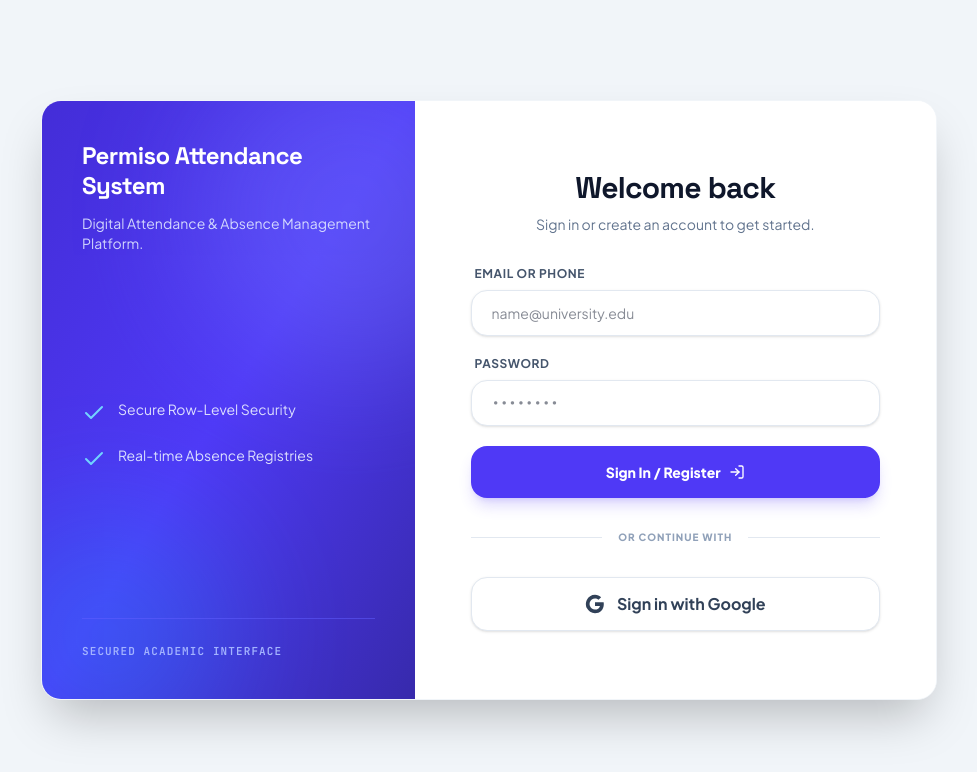
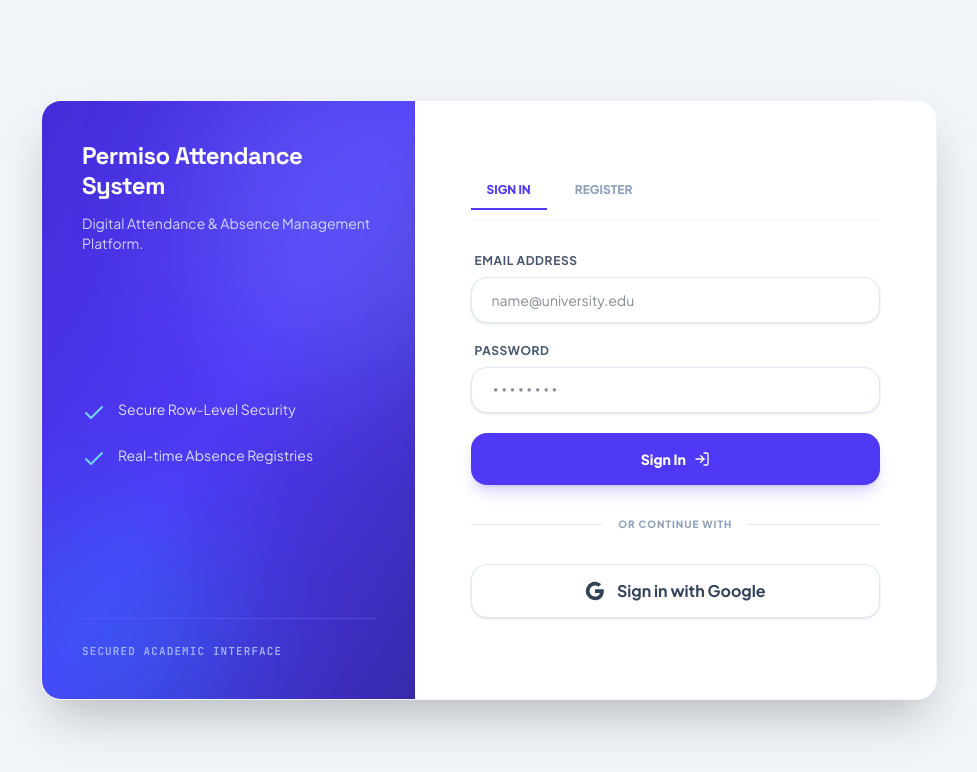
Before and after one commit to PechChanNorin/Permission_System, a React (Vite) app: page / in a window 1280 px wide. Shown: the top 772 px of the page, without its empty margins (151-1128 px from the left). Built offline with nearby package versions, Linux system fonts and the light colour scheme; no server answers.

Commit message:
feat(auth): implement email/password auth and session validation
Added email/password registration and sign-in functionality to AuthSimulate. Improved AuthContext session initialization to verify user existence against the Supabase database, ensuring stale or invalid sessions are properly cleared.

```diff
--- a/src/components/AuthSimulate.tsx
+++ b/src/components/AuthSimulate.tsx
@@ -4,9 +4,10 @@
  */
 
 import React, { useState } from 'react';
-import { LogIn, Check } from 'lucide-react';
+import { LogIn, Check, UserPlus, AlertCircle, Loader2 } from 'lucide-react';
 import { useAuth } from '../context/AuthContext';
 import { AuthStyles } from './AuthStyles';
+import { supabase } from '../supabaseClient';
 
 interface AuthSimulateProps {
   onLoginSuccess: () => void;
@@ -14,17 +15,92 @@ interface AuthSimulateProps {
 
 export default function AuthSimulate({ onLoginSuccess }: AuthSimulateProps) {
   const { signInWithGoogle } = useAuth();
+
+  // State for tabs
+  const [activeTab, setActiveTab] = useState<'signin' | 'signup'>('signin');
+
+  // Form inputs
   const [email, setEmail] = useState('');
   const [password, setPassword] = useState('');
+  const [fullName, setFullName] = useState('');
+  const [phone, setPhone] = useState('');
+  const [role, setRole] = useState<'student' | 'teacher'>('student');
 
-  const handleLogin = async (e: React.FormEvent) => {
+  // Feedback states
+  const [loading, setLoading] = useState(false);
+  const [errorMsg, setErrorMsg] = useState('');
+  const [successMsg, setSuccessMsg] = useState('');
+
+  const handleAuth = async (e: React.FormEvent) => {
     e.preventDefault();
-    console.log('Login:', email, password);
+    setErrorMsg('');
+    setSuccessMsg('');
+
+    if (!email || !password) {
+      setErrorMsg('Please fill in both email and password.');
+      return;
+    }
+
+    if (activeTab === 'signup' && !fullName) {
+      setErrorMsg('Please fill in your full name.');
+      return;
+    }
+
+    setLoading(true);
+
+    try {
+      if (activeTab === 'signin') {
+        const { error } = await supabase.auth.signInWithPassword({
+          email,
+          password,
+        });
+        if (error) throw error;
+        onLoginSuccess();
+      } else {
+        // Sign up
+        const { data, error } = await supabase.auth.signUp({
+          email,
+          password,
+          options: {
+            data: {
+              fullname: fullName,
+              full_name: fullName,
+              phone: phone,
+              role: role,
+            }
+          }
+        });
+        if (error) throw error;
+
+        // If automatic email confirmation is on, we might need a notice, but usually in sandbox they get signed in automatically
+        if (data.session) {
+          setSuccessMsg('Registration successful!');
+          setTimeout(() => {
+            onLoginSuccess();
+          }, 1000);
+        } else {
+          setSuccessMsg('Registration successful! Please check your email inbox to verify your account.');
+          setActiveTab('signin');
+        }
+      }
+    } catch (err: any) {
+      console.error('Authentication exception:', err);
+      setErrorMsg(err.message || 'An unexpected authentication error occurred.');
+    } finally {
+      setLoading(false);
+    }
   };
 
   const handleGoogleLogin = async () => {
-    await signInWithGoogle();
-    onLoginSuccess();
+    setErrorMsg('');
+    setSuccessMsg('');
+    try {
+      await signInWithGoogle();
+      onLoginSuccess();
+    } catch (err: any) {
+      console.error('Google login error:', err);
+      setErrorMsg(err.message || 'Failed to initialize Google login.');
+    }
   };
 
   return (
@@ -65,38 +141,141 @@ export default function AuthSimulate({ onLoginSuccess }: AuthSimulateProps) {
 
         {/* Right interaction form */}
         <div className={AuthStyles.interaction.panel}>
-          <div className="text-center mb-8">
-            <h2 className="text-3xl font-extrabold text-slate-900 tracking-tight">Welcome back</h2>
-            <p className="text-sm text-slate-500 mt-2">Sign in or create an account to get started.</p>
+
+          {/* Interactive Tab Selectors */}
+          <div className={AuthStyles.interaction.tabContainer}>
+            <button
+              type="button"
+              className={activeTab === 'signin' ? AuthStyles.interaction.tabButtonActive : AuthStyles.interaction.tabButtonInactive}
+              onClick={() => {
+                setActiveTab('signin');
+                setErrorMsg('');
+                setSuccessMsg('');
+              }}
+            >
+              Sign In
+            </button>
+            <button
+              type="button"
+              className={activeTab === 'signup' ? AuthStyles.interaction.tabButtonActive : AuthStyles.interaction.tabButtonInactive}
+              onClick={() => {
+                setActiveTab('signup');
+                setErrorMsg('');
+                setSuccessMsg('');
+              }}
+            >
+              Register
+            </button>
           </div>
 
-          <form onSubmit={handleLogin} className={AuthStyles.interaction.formContainer}>
+          {/* Error Banner */}
+          {errorMsg && (
+            <div className={AuthStyles.interaction.errorBanner}>
+              <AlertCircle className="w-5 h-5 text-rose-500 shrink-0" />
+              <span>{errorMsg}</span>
+            </div>
+          )}
+
+          {/* Success Banner */}
+          {successMsg && (
+            <div className="p-4 bg-emerald-50 text-emerald-700 border border-emerald-100 text-xs font-bold rounded-2xl mb-6 flex items-center gap-3">
+              <Check className="w-5 h-5 text-emerald-500 shrink-0" />
+              <span>{successMsg}</span>
+            </div>
+          )}
+
+          <form onSubmit={handleAuth} className={AuthStyles.interaction.formContainer}>
+            {activeTab === 'signup' && (
+              <>
+                <div className={AuthStyles.interaction.fieldGroup}>
+                  <label className={AuthStyles.interaction.label}>Full Name</label>
+                  <input
+                    type="text"
+                    required
+                    className={AuthStyles.interaction.input}
+                    value={fullName}
+                    onChange={(e) => setFullName(e.target.value)}
+                    placeholder="e.g. John Doe"
+                    disabled={loading}
+                  />
+                </div>
+
+                <div className={AuthStyles.interaction.gridTwoCols}>
+                  <div className={AuthStyles.interaction.fieldGroup}>
+                    <label className={AuthStyles.interaction.label}>Role</label>
+                    <select
+                      className={AuthStyles.interaction.select}
+                      value={role}
+                      onChange={(e) => setRole(e.target.value as any)}
+                      disabled={loading}
+                    >
+                      <option value="student">Student</option>
+                      <option value="teacher">Teacher</option>
+                    </select>
+                  </div>
+
+                  <div className={AuthStyles.interaction.fieldGroup}>
+                    <label className={AuthStyles.interaction.label}>Phone Number</label>
+                    <input
+                      type="tel"
+                      className={AuthStyles.interaction.input}
+                      value={phone}
+                      onChange={(e) => setPhone(e.target.value)}
+                      placeholder="e.g. 012345678"
+                      disabled={loading}
+                    />
+                  </div>
+                </div>
+              </>
+            )}
+
             <div className={AuthStyles.interaction.fieldGroup}>
-              <label className={AuthStyles.interaction.label}>Email or Phone</label>
+              <label className={AuthStyles.interaction.label}>Email Address</label>
               <input
-                type="text"
+                type="email"
+                required
                 className={AuthStyles.interaction.input}
                 value={email}
                 onChange={(e) => setEmail(e.target.value)}
                 placeholder="name@university.edu"
+                disabled={loading}
               />
             </div>
+
             <div className={AuthStyles.interaction.fieldGroup}>
               <label className={AuthStyles.interaction.label}>Password</label>
               <input
                 type="password"
+                required
                 className={AuthStyles.interaction.inputMono}
                 value={password}
                 onChange={(e) => setPassword(e.target.value)}
                 placeholder="••••••••"
+                disabled={loading}
               />
             </div>
+
             <button
               type="submit"
+              disabled={loading}
               className={AuthStyles.interaction.submitButton}
             >
-              Sign In / Register
-              <LogIn className="w-4 h-4" />
+              {loading ? (
+                <>
+                  <Loader2 className="w-4 h-4 animate-spin" />
+                  Processing...
+                </>
+              ) : activeTab === 'signin' ? (
+                <>
+                  Sign In
+                  <LogIn className="w-4 h-4" />
+                </>
+              ) : (
+                <>
+                  Register Account
+                  <UserPlus className="w-4 h-4" />
+                </>
+              )}
             </button>
           </form>
 
@@ -108,7 +287,8 @@ export default function AuthSimulate({ onLoginSuccess }: AuthSimulateProps) {
 
           <button
             onClick={handleGoogleLogin}
-            className="w-full bg-white border border-slate-200 p-3.5 rounded-2xl font-bold text-slate-700 flex items-center justify-center gap-3 hover:bg-slate-50 hover:border-slate-300 transition-all shadow-sm active:scale-[0.98]"
+            disabled={loading}
+            className="w-full bg-white border border-slate-200 p-3.5 rounded-2xl font-bold text-slate-700 flex items-center justify-center gap-3 hover:bg-slate-50 hover:border-slate-300 transition-all shadow-sm active:scale-[0.98] disabled:opacity-50"
           >
             <svg className="w-5 h-5" viewBox="0 0 24 24">
               <path
--- a/src/context/AuthContext.tsx
+++ b/src/context/AuthContext.tsx
@@ -24,16 +24,39 @@ export const AuthProvider = ({ children }: { children: React.ReactNode }) => {
   const [loading, setLoading] = useState(true);
 
   useEffect(() => {
-    supabase.auth.getSession().then(({ data: { session } }) => {
-      console.log('Session fetched:', session);
-      setSession(session);
-      setUser(session?.user ?? null);
-      setLoading(false);
-    });
+    const initAuth = async () => {
+      try {
+        const { data: { session } } = await supabase.auth.getSession();
+        if (session) {
+          // Verify user against server to ensure they actually exist in the database (catches deleted/wiped users)
+          const { data: { user }, error } = await supabase.auth.getUser();
+          if (error || !user) {
+            console.warn('Cached session is invalid or user was deleted from auth.users. Logging out.', error);
+            await supabase.auth.signOut();
+            setSession(null);
+            setUser(null);
+          } else {
+            setSession(session);
+            setUser(session.user);
+          }
+        } else {
+          setSession(null);
+          setUser(null);
+        }
+      } catch (err) {
+        console.error('Error during session initialization:', err);
+        setSession(null);
+        setUser(null);
+      } finally {
+        setLoading(false);
+      }
+    };
+
+    initAuth();
 
     const {
       data: { subscription },
-    } = supabase.auth.onAuthStateChange((_event, session) => {
+    } = supabase.auth.onAuthStateChange(async (_event, session) => {
       console.log('Auth state changed:', _event, session);
       setSession(session);
       setUser(session?.user ?? null);
```
